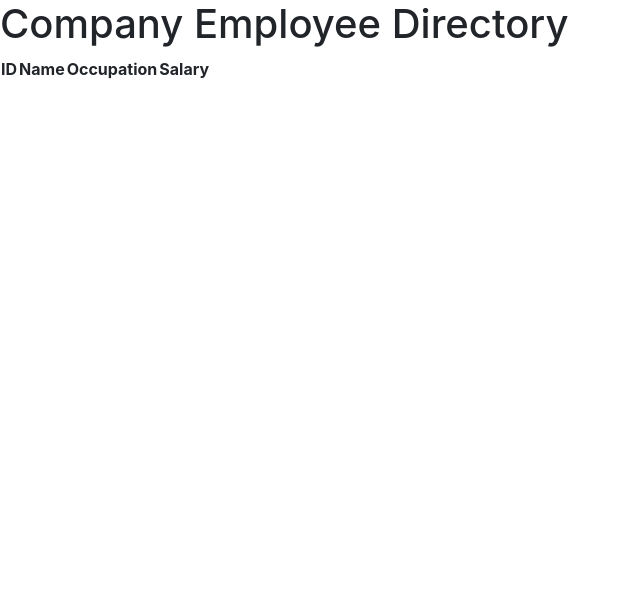
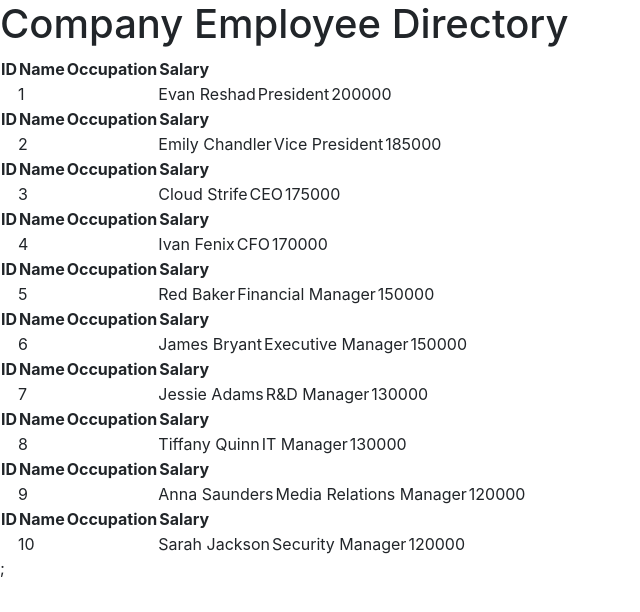
Before and after one commit to brunojoey/user-directory, a React (Create React App) app in the folder user-directory/: page / in a window 1280 px wide. Shown: the top 612 px of the page, without its empty margins (0-640 px from the left). Built offline with nearby package versions, Linux system fonts and the light colour scheme.

Commit message:
Got full employees json to show on screen.

```diff
--- a/user-directory/src/App.js
+++ b/user-directory/src/App.js
@@ -1,14 +1,32 @@
-import React from 'react';
+import React, { Component } from "react";
 import Table from "./components/Table";
 import Wrapper from "./components/Wrapper"
+import employees from "./employees.json"
 
-function App() {
-  return (
-    <Wrapper>
-      <h1>Company Employee Directory</h1>
-      <Table />
-    </Wrapper>
-  )
+class App extends Component {
+  state = {
+    employees
+  };
+
+  render() {
+
+    return (
+      <Wrapper>
+        <h1>Company Employee Directory</h1>
+        {this.state.employees.map(employee => (
+          <Table
+            id={employee.id}
+            key={employee.id}
+            name={employee.name}
+            occupation={employee.occupation}
+            salary={employee.salary}
+          />
+        ))
+        };
+      </Wrapper>
+    )
+  }
+
 }
 
 export default App;
--- a/user-directory/src/employees.json
+++ b/user-directory/src/employees.json
@@ -1,60 +1,70 @@
 [
     {
         "id": 1,
+        "key": 1,
         "name": "Evan Reshad",
         "occupation": "President",
         "salary": 200000
     },
     {
         "id": 2,
+        "key": 2,
         "name": "Emily Chandler",
         "occupation": "Vice President",
         "salary": 185000
     },
     {
         "id": 3,
+        "key": 3,
         "name": "Cloud Strife",
         "occupation": "CEO",
         "salary": 175000
     },
     {
         "id": 4,
+        "key": 4,
         "name": "Ivan Fenix",
         "occupation": "CFO",
         "salary": 170000
     },
     {
         "id": 5,
+        "key": 5,
         "name": "Red Baker",
         "occupation": "Financial Manager",
         "salary": 150000
     },
     {
         "id": 6,
+        "key": 6,
         "name": "James Bryant",
         "occupation": "Executive Manager",
         "salary": 150000
     },
     {
         "id": 7,
+        "key": 7,
         "name": "Jessie Adams",
         "occupation": "R&D Manager",
         "salary": 130000
     },
     {
         "id": 8,
+        "key": 8,
         "name": "Tiffany Quinn",
         "occupation": "IT Manager",
         "salary": 130000
     },
     {
         "id": 9,
+        "key": 9,
         "name": "Anna Saunders",
         "occupation": "Media Relations Manager",
         "salary": 120000
     },
     {
         "id": 10,
+        "key": 10,
         "name": "Sarah Jackson",
         "occupation": "Security Manager",
         "salary": 120000
```
